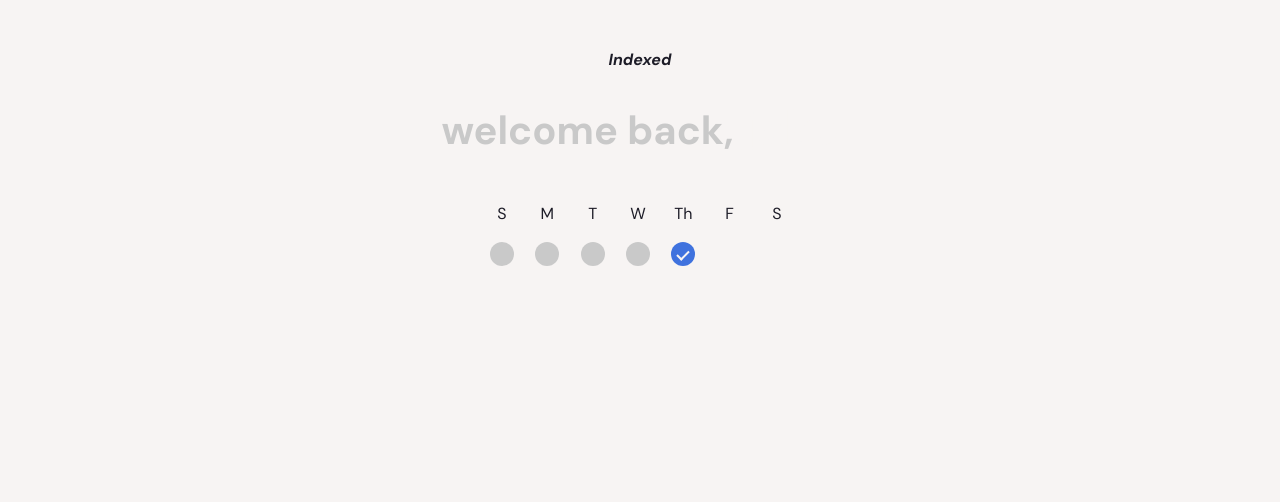
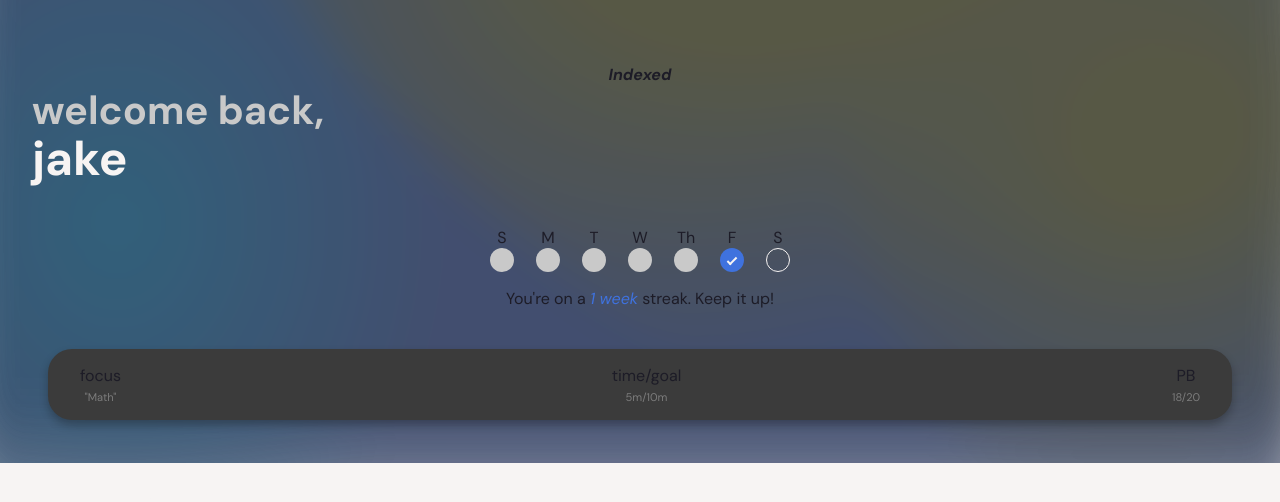
Before and after one commit to jacobcasas/Flashcard-App, a React (Vite) app: page / in a window 1280 px wide. Shown: the top 502 px of the page. Built offline with nearby package versions, Linux system fonts and the light colour scheme.

Commit message:
hero container for dashboard finished

```diff
--- a/package.json
+++ b/package.json
@@ -1,7 +1,7 @@
 {
   "name": "flashcard-app",
   "private": true,
-  "version": "0.1.0",
+  "version": "0.1.1",
   "type": "module",
   "scripts": {
     "dev": "vite",
--- a/src/App.css
+++ b/src/App.css
@@ -1,5 +1,5 @@
 #root {
-  max-width: 1280px;
-  padding: 2rem;
+  width: 100%;
+  padding: 4rem 2rem;
   margin: 0 auto;
 }
--- a/src/components/WeekTracker/WeekTracker.jsx
+++ /dev/null
@@ -1,65 +0,0 @@
-import { useState } from 'react';
-import './weektracker.css';
-
-// this week tracker needs to
-//  1) always start on sunday and end monday
-//  2) fill the elipses on the days you already set to your streak
-//  3) fill and checkmark the current day if users goals are completed
-function WeekTracker () {
-    const today = 4;
-
-    const dayAndMarker = [
-        {
-            id: 0,
-            day: "S"
-        },
-        {
-            id: 1,
-            day: "M"
-        },
-        {
-            id: 2,
-            day: "T"
-        },
-        {
-            id: 3,
-            day: "W"
-        },
-        {
-            id: 4,
-            day: "Th"
-        },
-        {
-            id: 5,
-            day: "F"
-        },
-        {
-            id: 6,
-            day: "S"
-        }
-    ];
-
-    return (
-        <div className='weekly-tracker-container'>
-            {dayAndMarker.map((item, index) => {
-                const isToday = item.id === today;
-                const isComplete = true; //placeholder logic
-                let streakLevel;
-                if (isToday && isComplete) {
-                    streakLevel = "2";
-                } else if (item.id < today && isComplete) {
-                    streakLevel = "1";
-                } else streakLevel = "0";
-
-                return (
-                    <div className="day-and-marker">
-                        <p key={index}>{item.day}</p>
-                        <div className={`marker mkr-${streakLevel} ${isToday ? 'today' : ''}`}></div>
-                    </div>
-                );
-            })}
-        </div>
-    );
-}
-
-export default WeekTracker
--- a/src/components/WeekTracker/weektracker.css
+++ /dev/null
@@ -1,43 +0,0 @@
-.weekly-tracker-container {
-    display: flex;
-    max-width: 300px;
-    justify-content: space-between;
-    margin: 0 auto;
-}
-
-.day-and-marker {
-    display: flex;
-    flex-direction: column;
-    align-items: center;
-}
-
-.marker {
-    width: 24px;
-    height: 24px;
-    border: 1px solid var(--color-gray-50);
-    border-radius: var(--border-radius-lg);
-}
-
-.mkr-1 {
-    background-color: var(--color-gray-400);
-    border: none;
-}
-
-.mkr-2 {
-    background-color: var(--color-success);
-    border: none;
-    position: relative;
-}
-
-.marker.mkr-2::after {
-    content: "";
-    position: absolute;
-    top: 50%;
-    left: 50%;
-    width: 10px;
-    height: 5px;
-    border-left: 2px solid var(--color-gray-50);
-    border-bottom: 2px solid var(--color-gray-50);
-    transform: translate(-50%, -50%) rotate(-45deg);
-    z-index: 2;
-}
--- a/src/index.css
+++ b/src/index.css
@@ -1,6 +1,5 @@
 :root {
   font-family: "DM Sans", sans-serif;
-  line-height: 1.5;
   font-weight: 400;
   font-size: 16px;
 
@@ -12,6 +11,7 @@
   text-rendering: optimizeLegibility;
   -webkit-font-smoothing: antialiased;
   -moz-osx-font-smoothing: grayscale;
+
 
   /* primitives */
   --color-gray-50: #F7F4F3;
@@ -48,6 +48,54 @@
   --border-radius-xl: 32px;
 }
 
+/* 1. Use a more-intuitive box-sizing model */
+*, *::before, *::after {
+  box-sizing: border-box;
+}
+
+/* 2. Remove default margin */
+* {
+  margin: 0;
+}
+
+/* 3. Enable keyword animations */
+@media (prefers-reduced-motion: no-preference) {
+  html {
+    interpolate-size: allow-keywords;
+  }
+}
+
+/* 6. Improve media defaults */
+img, picture, video, canvas, svg {
+  display: block;
+  max-width: 100%;
+}
+
+/* 7. Inherit fonts for form controls */
+input, button, textarea, select {
+  font: inherit;
+}
+
+/* 8. Avoid text overflows */
+p, h1, h2, h3, h4, h5, h6 {
+  overflow-wrap: break-word;
+}
+
+/* 9. Improve line wrapping */
+p {
+  text-wrap: pretty;
+}
+h1, h2, h3, h4, h5, h6 {
+  text-wrap: balance;
+}
+
+/*
+  10. Create a root stacking context
+*/
+#root, #__next {
+  isolation: isolate;
+}
+
 body {
   margin: 0;
   display: flex;
@@ -57,31 +105,26 @@ body {
 
 h1 {
   font-size: 2.986rem;
-  line-height: 1.1;
   font-weight: 700;
 }
 
 h2 {
   font-size: 2.488rem;
-  line-height: 1;
   font-weight: 700;
 }
 
 h3 {
   font-size: 2.074rem;
-  line-height: 1;
   font-weight: 600;
 }
 
 h4 {
   font-size: 1.728rem;
-  line-height: 1;
   font-weight: 600;
 }
 
 h5 {
   font-size: 1.44rem;
-  line-height: 1;
   font-weight: 600;
 }
 
@@ -130,7 +173,7 @@ button {
 .page-container {
   display: flex;
   flex-direction: column;
-  gap: var(--spacing-6);
+  gap: var(--spacing-8);
 }
 
 .color-gray-50 {
@@ -157,6 +200,22 @@ button {
   color: var(--color-gray-900);
 }
 
+.color-attention {
+  color: var(--color-attention);
+}
+
+.color-neutral {
+  color: var(--color-neutral);
+}
+
+.color-confirm {
+  color: var(--color-confirm);
+}
+
+.color-success {
+  color: var(--color-success);
+}
+
 @media (prefers-color-scheme: light) {
   :root {
     color: var(--color-gray-900);
--- a/src/pages/Dashboard.jsx
+++ b/src/pages/Dashboard.jsx
@@ -1,18 +1,88 @@
 import '../styles/pages/dashboard.css';
 
-import WeekTracker from '../components/WeekTracker/WeekTracker';
 
 function Dashboard () {
     const user = "jake";
+    const today = new Date().getDay();
+
+    const dayAndMarker = [
+        {
+            id: 0,
+            day: "S"
+        },
+        {
+            id: 1,
+            day: "M"
+        },
+        {
+            id: 2,
+            day: "T"
+        },
+        {
+            id: 3,
+            day: "W"
+        },
+        {
+            id: 4,
+            day: "Th"
+        },
+        {
+            id: 5,
+            day: "F"
+        },
+        {
+            id: 6,
+            day: "S"
+        }
+    ];
 
     return (
         <>
             <div className="page-container">
                 <div className="hero-section">
-                    <p className="indexed | bold"><i>Indexed</i></p>
-                    <h2 className='color-gray-400'>welcome back, <span className='username | color-gray-50'>{user}</span></h2>
-                    <div className="week-tracker-container"></div>
-                    <WeekTracker />
+                    <div className="greeting">
+                        <p className="indexed | bold"><i>Indexed</i></p>
+                        <h2 className='color-gray-400'>welcome back, <br /><span className='username | color-gray-50'>{user}</span></h2>
+                    </div>
+                    <div className="tracker-and-msg">
+                        <div className='weekly-tracker-container'>
+                        {dayAndMarker.map((item, index) => {
+                            const isToday = item.id === today;
+                            const isComplete = true; //placeholder logic
+                            let streakLevel;
+                            if (isToday && isComplete) {
+                                streakLevel = "2";
+                            } else if (item.id < today && isComplete) {
+                                streakLevel = "1";
+                            } else streakLevel = "0";
+
+                            return (
+                                <div className="day-and-marker">
+                                    <p key={index}>{item.day}</p>
+                                    <div className={`marker mkr-${streakLevel} ${isToday ? 'today' : ''}`}></div>
+                                </div>
+                            );
+                        })}
+                        </div>
+                        <p className='streak-msg'>You're on a <span className='color-success'><i>1 week</i></span> streak. Keep it up!</p>
+                    </div>
+                    <div className="goal-info-deck">
+                        <div className="goal-category">
+                            <p>focus</p>
+                            <p className="sm-text">"Math"</p>
+                        </div>
+                        <div className="goal-category">
+                            <p>time/goal</p>
+                            <p className="sm-text">5m/10m</p>
+                        </div>
+                        <div className="goal-category">
+                            <p>PB</p>
+                            <p className="sm-text">18/20</p>
+                        </div>
+                    </div>
+                </div>
+                <div className="deck-section">
+                    <h2 className="color-gray-50">Your Decks</h2>
                 </div>
             </div>
         </>
--- a/src/styles/pages/dashboard.css
+++ b/src/styles/pages/dashboard.css
@@ -1,3 +1,27 @@
+.hero-section {
+    display: flex;
+    flex-direction: column;
+    gap: var(--spacing-5);
+    position: relative;
+    overflow: visible;
+}
+
+.hero-section::before {
+    content: '';
+    background-image: url(../../assets/Background.svg);
+    background-size: cover;
+    background-position: center;
+    background-repeat: no-repeat;
+    position: absolute;
+    top: 0;
+    left: 0;
+    z-index: -2;
+    width: 100vw;
+    height: 130%;
+    margin-left: -2rem;
+    margin-top: -4rem;
+}
+
 .indexed {
     text-align: center;
 }
@@ -6,3 +30,74 @@
     font-size: 2.986rem;
     line-height: 1;
 }
+
+/* Week Tracker */
+
+.weekly-tracker-container {
+    display: flex;
+    width: 300px;
+    max-width: 300px;
+    justify-content: space-between;
+    margin: 0 auto 1rem;
+}
+
+.day-and-marker {
+    display: flex;
+    flex-direction: column;
+    align-items: center;
+}
+
+.marker {
+    width: 24px;
+    height: 24px;
+    border: 1px solid var(--color-gray-50);
+    border-radius: var(--border-radius-lg);
+}
+
+.mkr-1 {
+    background-color: var(--color-gray-400);
+    border: none;
+}
+
+.mkr-2 {
+    background-color: var(--color-success);
+    border: none;
+    position: relative;
+}
+
+.marker.mkr-2::after {
+    content: "";
+    position: absolute;
+    top: 50%;
+    left: 50%;
+    width: 10px;
+    height: 5px;
+    border-left: 2px solid var(--color-gray-50);
+    border-bottom: 2px solid var(--color-gray-50);
+    transform: translate(-50%, -50%) rotate(-45deg);
+    z-index: 2;
+}
+
+.streak-msg {
+    text-align: center;
+}
+
+/* goal info deck */
+.goal-info-deck {
+    display: flex;
+    background-color: var(--color-gray-800);
+    justify-content: space-between;
+    align-items: center;
+    padding: 1rem 2rem;
+    border-radius: var(--border-radius-lg);
+    margin: 0 1rem;
+    height: fit-content;
+    box-shadow: 0 5px 8px rgba(14, 14, 14, 0.3);
+}
+
+.goal-category {
+    display: flex;
+    flex-direction: column;
+    align-items: center;
+    gap: var(--spacing-half);
+}
```
Also changed, not shown: src/assets/Background.svg, src/assets/noise-filter.svg (added), src/components/GoalBar/GoalBar.jsx (deleted), src/components/GoalBar/goalbar.css (deleted), src/styles/pages/deckcreation.css (added).
